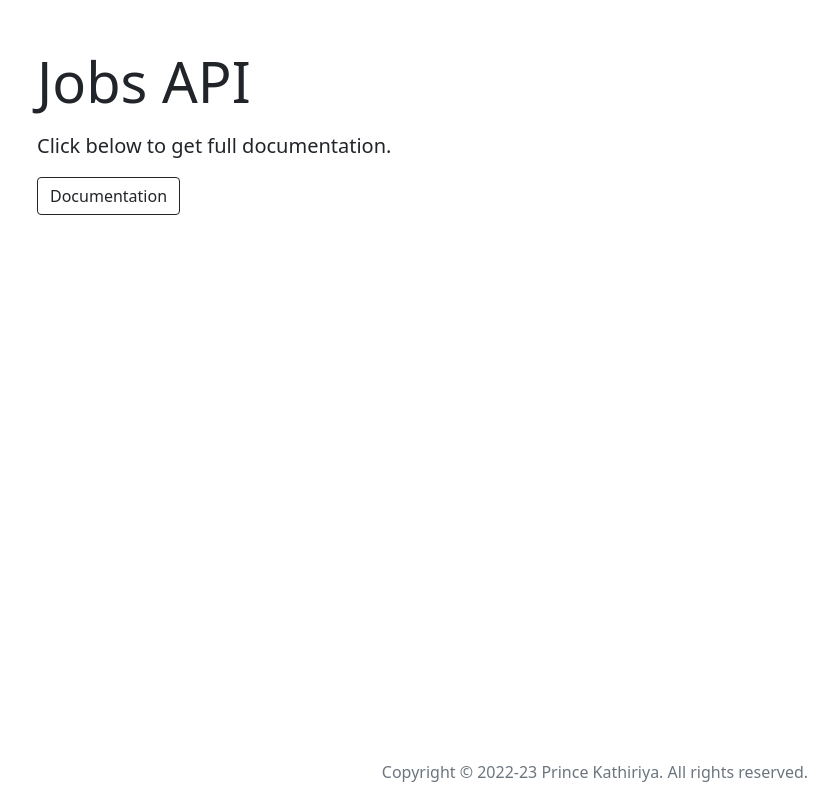
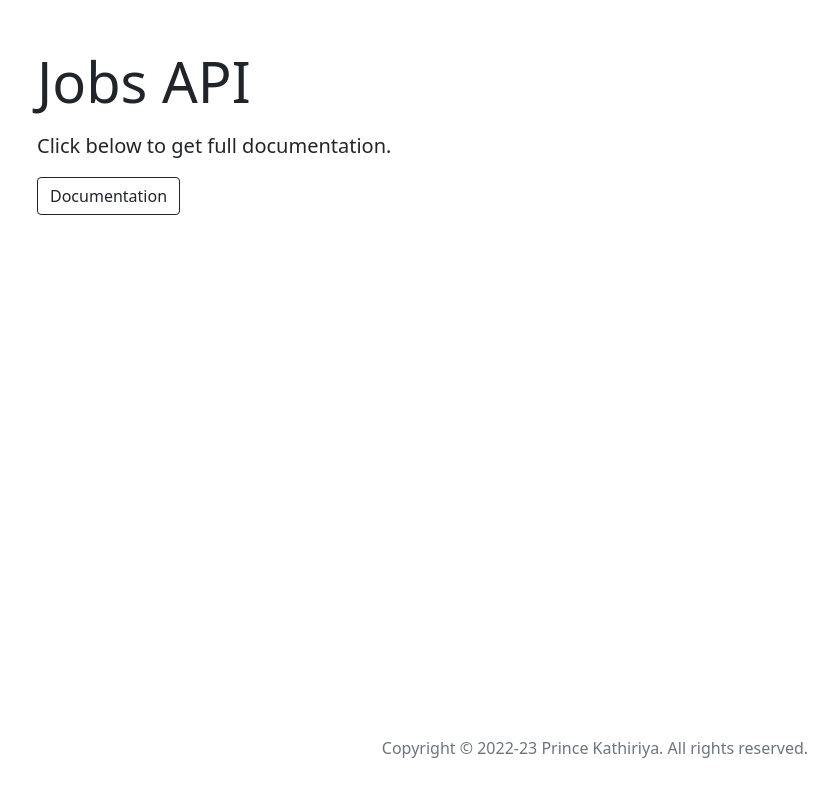
Before and after one commit to prince-kathiriya/jobs.apis, a website: page public/index.html in a window 1280 px wide. Shown: the whole page, without its empty margins (45-883 px from the left). Drawn offline with nearby package versions, Linux system fonts and the light colour scheme.

Commit message:
body height fixxed

```diff
--- a/public/index.html
+++ b/public/index.html
@@ -16,7 +16,7 @@
 		<title>Jobs API</title>
 		<style></style>
 	</head>
-	<body class="d-flex flex-column" style="height: 100vh !important">
+	<body class="d-flex flex-column" style="height: 97vh !important">
 		<div class="jumbotron jumbotron-fluid">
 			<div class="container">
 				<h1 class="display-4 mt-5">Jobs API</h1>
```
